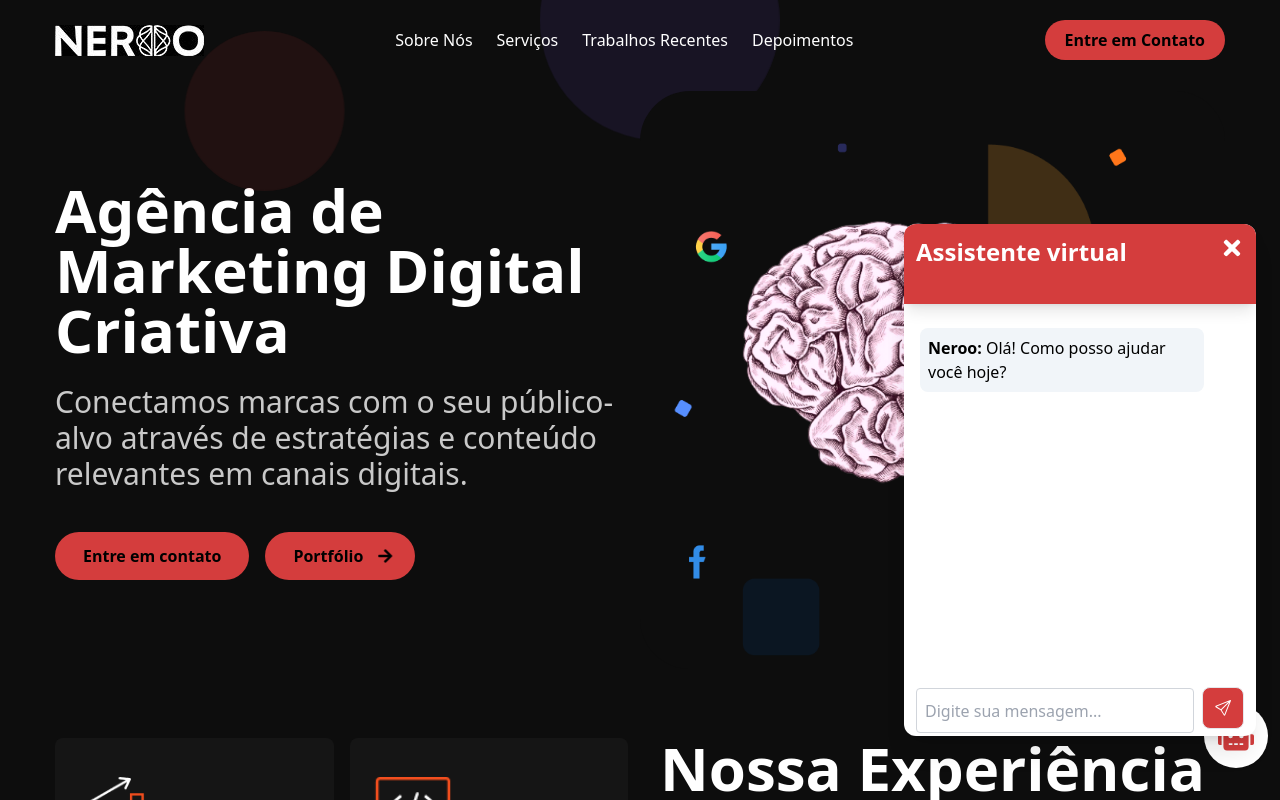
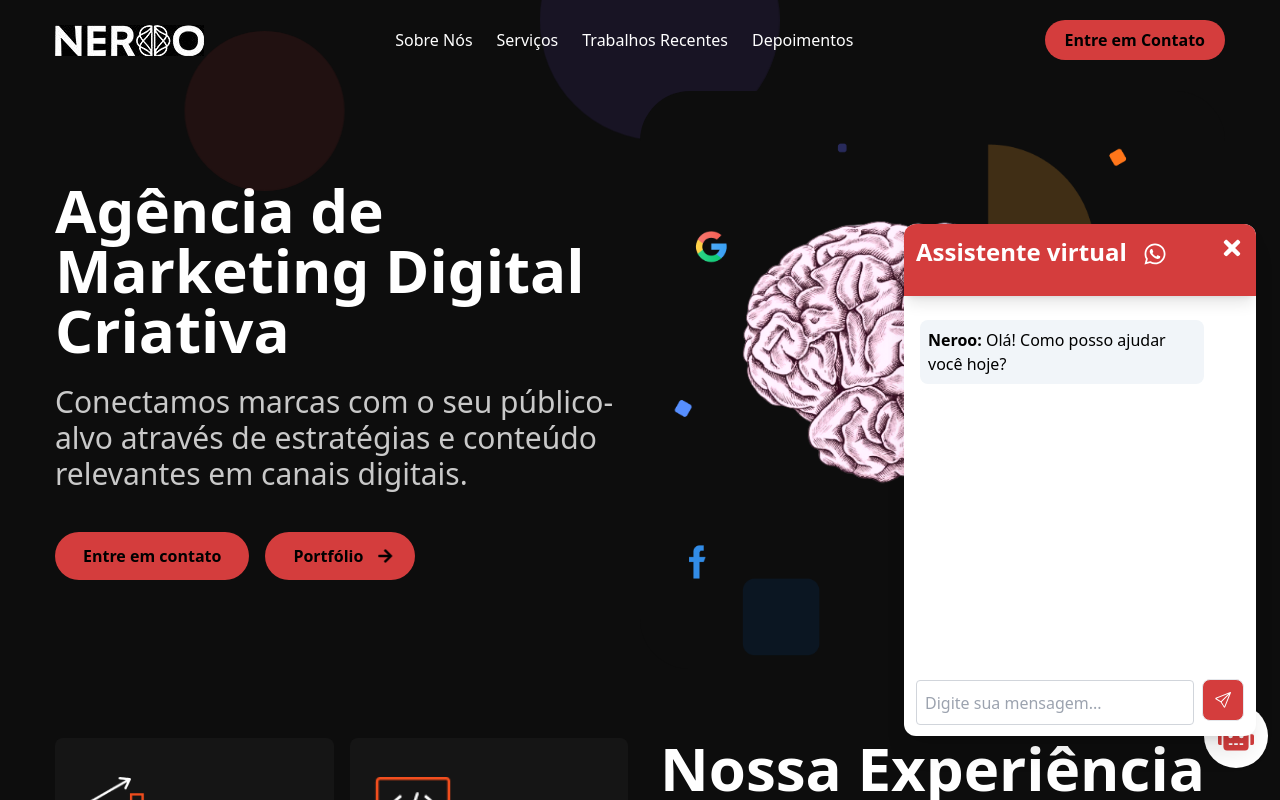
Before and after one commit to Katumbela/neroo, a React (Vite) app: page / in a window 1280 px wide. Both pictures are taken after a click on the element 1236 px from the left and 736 px from the top of the page. Shown: the top 800 px of the page. Built offline with nearby package versions, Linux system fonts and the light colour scheme.

Commit message:
addd whatsapp redirect

```diff
--- a/src/presentation/components/footer/footer.tsx
+++ b/src/presentation/components/footer/footer.tsx
@@ -1,6 +1,6 @@
 import React, { useEffect, useState } from "react";
 import { motion } from "framer-motion";
-import { FaArrowUp, FaRobot, FaTimes } from "react-icons/fa";
+import { FaArrowUp, FaRobot, FaTimes, FaWhatsapp } from "react-icons/fa";
 import { useTranslation } from "react-i18next";
 import { bg, regularIcons } from "../../../utils/imagesExporter";
 import { Overlay } from "../overlay/overlay";
@@ -203,13 +203,22 @@ export function Footer() {
           animate={{ opacity: 1, y: 0 }}
           className="fixed z-50  bg-white rounded-xl shadow-xl w-[22rem] h-[32rem] bottom-16 right-6"
         >
-          <div className="relative p-3 text-white shadow-lg h-[5rem] bg-primary rounded-t-xl">
-            <h2 className="my-auto mb-2 text-2xl font-bold ">
-              Assistente virtual
-            </h2>
-            {writing && (
-              <span className="-mt-2 text-sm text-white">Escrevendo...</span>
-            )}
+          <div className="relative p-3 text-white shadow-lg h-[4.5rem] bg-primary rounded-t-xl">
+            <div className="flex">
+              <div>
+                <h2 className="my-auto mb-2 text-2xl font-bold ">
+                  Assistente virtual
+                </h2>
+                {writing && (
+                  <span className="mt-[-1rem] text-sm text-white">
+                    Escrevendo...
+                  </span>
+                )}
+              </div>
+              <a target="__blank" className="mt-1.5 text-2xl ms-4 click" href="https://wa.me/351935913073">
+                <FaWhatsapp />
+              </a>
+            </div>
             <FaTimes
               onClick={handleToggleChat}
               className="absolute text-2xl top-3 right-3"
```
